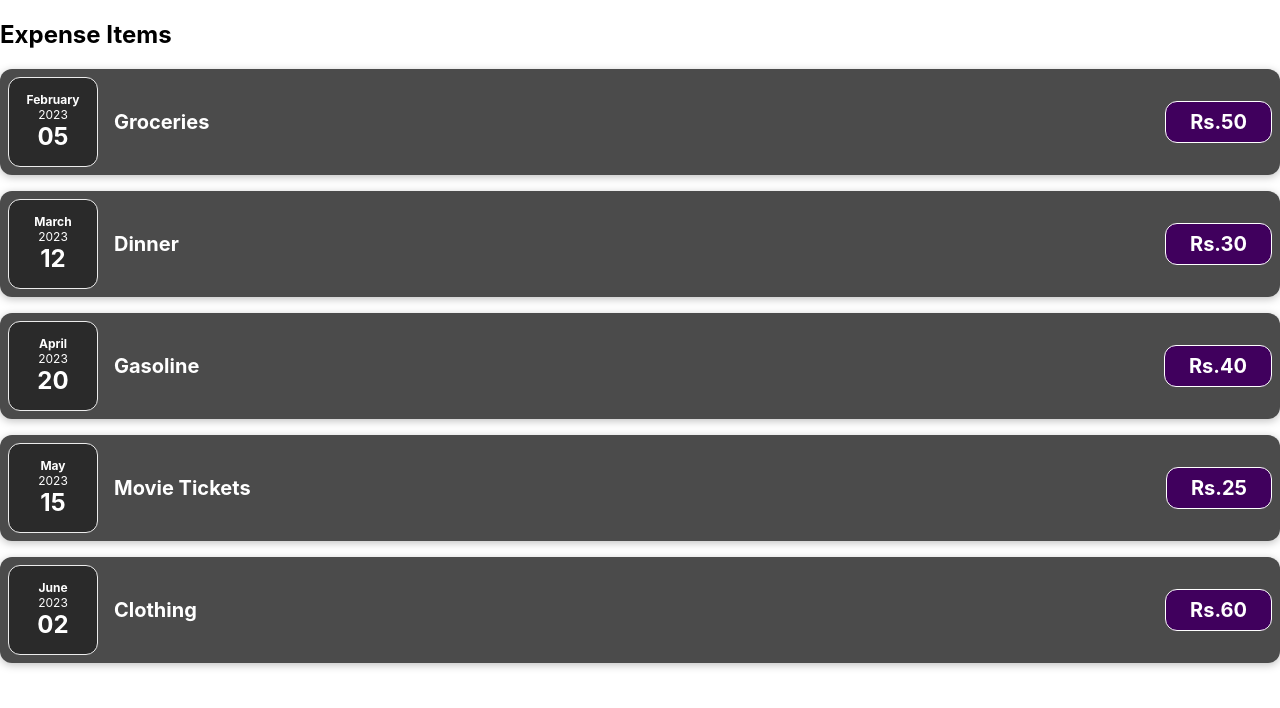
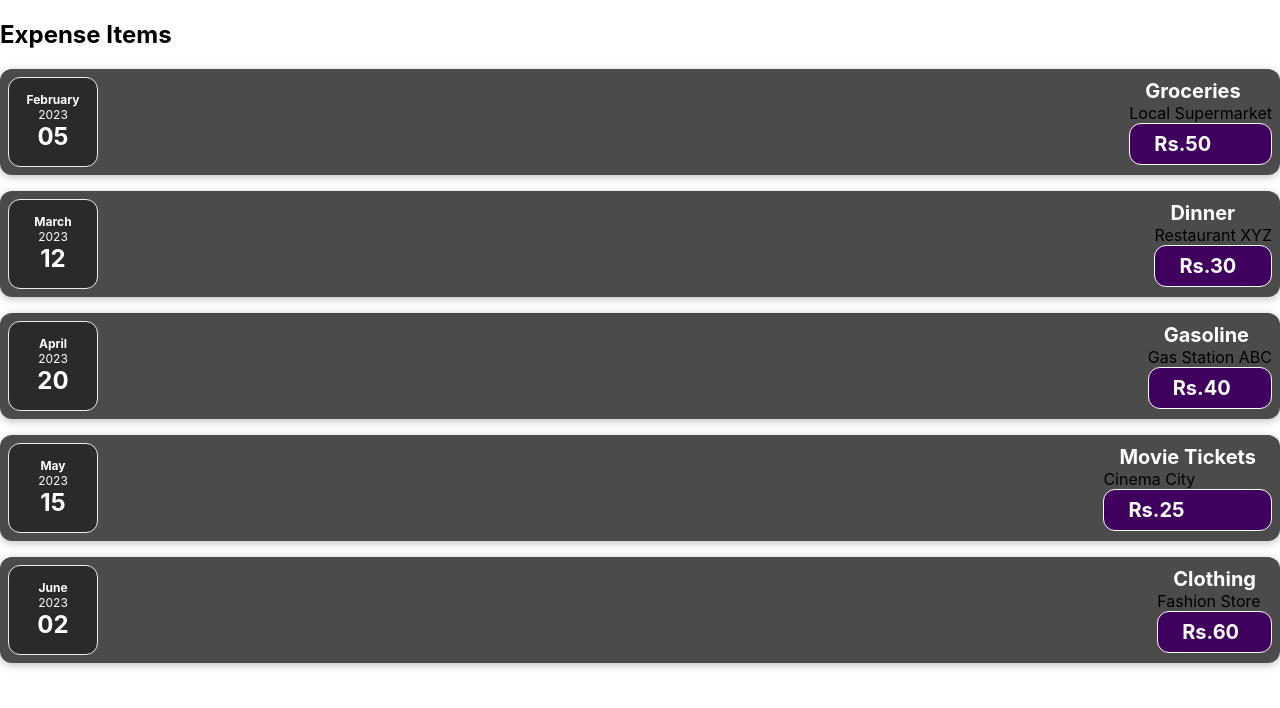
Before and after one commit to ansam007/Expense-Tracker-React, a React (Create React App) app: page / in a window 1280 px wide. Shown: the top 708 px of the page. Built offline with nearby package versions, Linux system fonts and the light colour scheme.

Commit message:
task 10 & css bad role

```diff
--- /dev/null
+++ b/src/components/ExpenseDetails.js
@@ -0,0 +1,15 @@
+import "./Expense.css";
+
+function ExpenseDetails(props) {
+  return (
+    <span>
+      <div className="expense-item__description">
+        <h2>{props.title}</h2>
+      </div>
+      <div>{props.place}</div>
+      <div className="expense-item__price">Rs.{props.amount} </div>
+    </span>
+  );
+}
+
+export default ExpenseDetails;
--- a/src/components/expense.js
+++ b/src/components/expense.js
@@ -1,14 +1,13 @@
 import "./Expense.css";
 import ExpenseDate from "./ExpenseDate";
+import ExpenseDetails from "./ExpenseDetails";
+
 function Expenses(props) {
 
   return (
     <div className="expense-item">
       <ExpenseDate date={props.date}></ExpenseDate>
-      <div className="expense-item__description">
-        <h2>{props.title}</h2>
-      </div>
-      <div className="expense-item__price">Rs.{props.amount}</div>
+      <ExpenseDetails title={props.title} amount={props.amount} place={props.place}></ExpenseDetails>
     </div>
   );
 }
```
